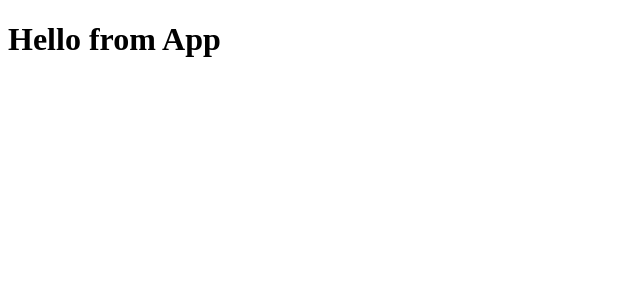
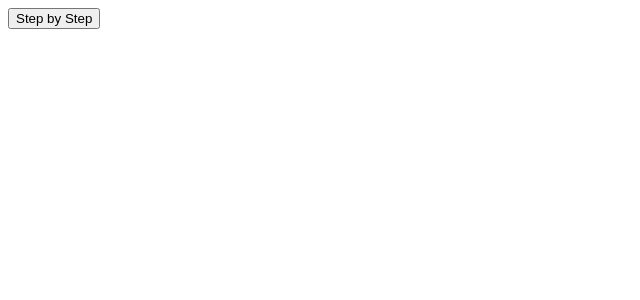
Before and after one commit to ethan-kaseff/leveled-modal-form, a React (Create React App) app: page / in a window 1280 px wide. Shown: the top 300 px of the page, without its empty margins (0-640 px from the left). Built offline with nearby package versions, Linux system fonts and the light colour scheme.

Commit message:
modal running

```diff
--- a/src/App.js
+++ b/src/App.js
@@ -1,6 +1,8 @@
+import FormModal from "./components/FormModal";
+
 function App() {
   return (
-    <h1>Hello from App</h1>
+    <FormModal />
   );
 }
 
--- /dev/null
+++ b/src/components/Form.js
@@ -0,0 +1,12 @@
+import React, { useState } from "react";
+
+function Form() {
+
+  return (
+    <>
+      <p>Here is the modal</p>
+    </>
+  );
+}
+
+export default Form;
--- a/src/components/FormModal.js
+++ b/src/components/FormModal.js
@@ -1,13 +1,13 @@
 import React, { useState } from 'react';
-import { Modal } from '../../context/Modal';
-import Form from './Form';
+import { Modal } from '../context/Modal';
+import Form from './Form.js';
 
 function FormModal() {
   const [showModal, setShowModal] = useState(false);
 
   return (
     <>
-      <button onClick={() => setShowModal(true)}>Log In</button>
+      <button onClick={() => setShowModal(true)}>Step by Step</button>
       {showModal && (
         <Modal onClose={() => setShowModal(false)}>
           <Form />
--- a/src/index.js
+++ b/src/index.js
@@ -2,10 +2,13 @@ import React from 'react';
 import ReactDOM from 'react-dom';
 import './index.css';
 import App from './App';
+import { ModalProvider } from './context/Modal'
 
 ReactDOM.render(
   <React.StrictMode>
-    <App />
+    <ModalProvider>
+      <App />
+    </ModalProvider>
   </React.StrictMode>,
   document.getElementById('root')
 );
```
